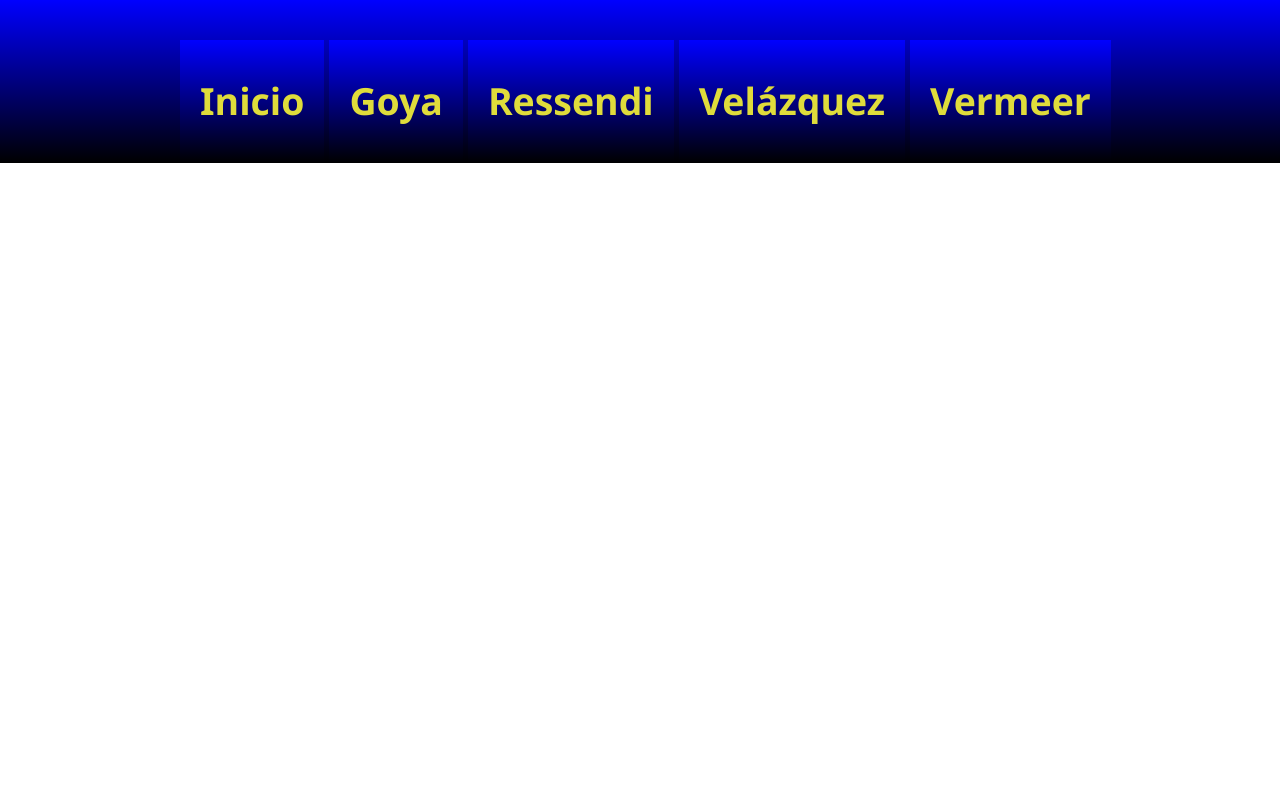
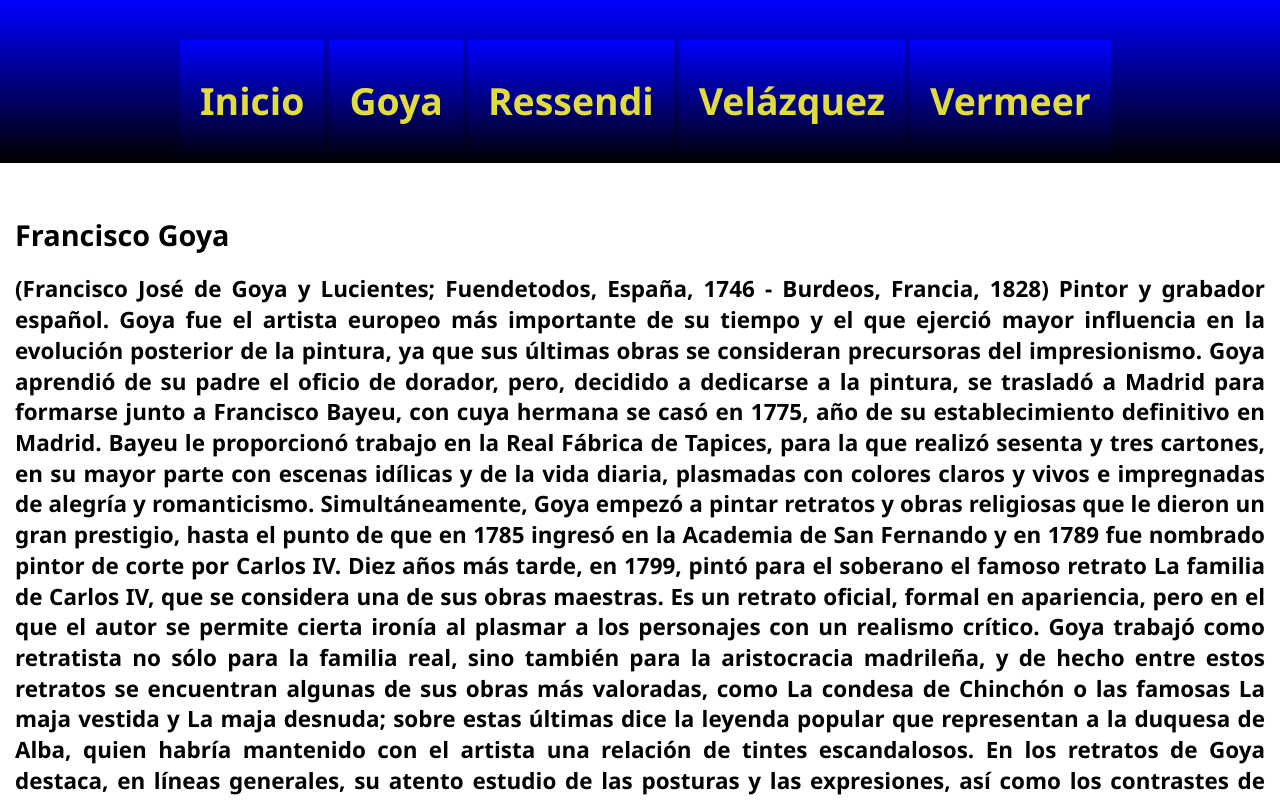
Before and after one commit to yisus2099/-Sitio-web-Pintores, a website: page public/goya.html in a window 1280 px wide. Shown: the top 800 px of the page. Drawn offline with Linux system fonts and the light colour scheme.

Commit message:
Agregue texto a la pagina de goya

```diff
--- a/public/goya.html
+++ b/public/goya.html
@@ -21,7 +21,26 @@
 
         </nav>
         </header>
+    <main>
+      <article>
+        <h1>Francisco Goya</h1>
+        <h3>(Francisco José de Goya y Lucientes; Fuendetodos, España, 1746 - Burdeos, Francia, 1828) Pintor y grabador español. Goya fue el artista europeo más importante de su tiempo y el que ejerció mayor influencia en la evolución posterior de la pintura, ya que sus últimas obras se consideran precursoras del impresionismo.
+            Goya aprendió de su padre el oficio de dorador, pero, decidido a dedicarse a la pintura, se trasladó a Madrid para formarse junto a Francisco Bayeu, con cuya hermana se casó en 1775, año de su establecimiento definitivo en Madrid. Bayeu le proporcionó trabajo en la Real Fábrica de Tapices, para la que realizó sesenta y tres cartones, en su mayor parte con escenas idílicas y de la vida diaria, plasmadas con colores claros y vivos e impregnadas de alegría y romanticismo.
+            Simultáneamente, Goya empezó a pintar retratos y obras religiosas que le dieron un gran prestigio, hasta el punto de que en 1785 ingresó en la Academia de San Fernando y en 1789 fue nombrado pintor de corte por Carlos IV. Diez años más tarde, en 1799, pintó para el soberano el famoso retrato La familia de Carlos IV, que se considera una de sus obras maestras. Es un retrato oficial, formal en apariencia, pero en el que el autor se permite cierta ironía al plasmar a los personajes con un realismo crítico.
+            Goya trabajó como retratista no sólo para la familia real, sino también para la aristocracia madrileña, y de hecho entre estos retratos se encuentran algunas de sus obras más valoradas, como La condesa de Chinchón o las famosas La maja vestida y La maja desnuda; sobre estas últimas dice la leyenda popular que representan a la duquesa de Alba, quien habría mantenido con el artista una relación de tintes escandalosos. En los retratos de Goya destaca, en líneas generales, su atento estudio de las posturas y las expresiones, así como los contrastes de luces y sombras que realzan la figura del protagonista.
+            Hacia 1799, el pintor concluyó una de sus grandes series de grabados, Los caprichos, ochenta y dos aguafuertes que constituyen una crítica feroz de la sociedad civil y religiosa de la época. En esta serie aparecen ya algunos personajes extraños y macabros que acabarán protagonizando obras posteriores del maestro. Por esos mismos años, Goya se ocupó de la decoración al fresco de la ermita de San Antonio de la Florida, donde realizó una obra de gran impacto escenográfico.
 
+            En 1808, la invasión de España por las tropas napoleónicas colocó al artista en una situación delicada, ya que mantuvo su puesto de pintor de corte con José Bonaparte. Pese a todo, no se privó de plasmar los horrores de la guerra en obras como El 2 de mayo y Los fusilamientos del 3 de mayo, que reflejan los dramáticos acontecimientos de aquellas fechas en Madrid. Además, en los sesenta y seis grabados de Los desastres de la guerra (1810-1814), dio testimonio de las atrocidades cometidas por los dos bandos y acentuó visualmente la crueldad de la guerra como protesta contra ella, lanzada a la posteridad desde la impotencia.
+            Por haber trabajado para José Bonaparte, el artista cayó en desgracia tras la restauración de Fernando VII, y en 1815 se retiró de la vida pública. En 1819 experimentó una recaída en la misteriosa enfermedad que en 1792 lo había dejado completamente sordo. Ello, unido a su nueva vida en soledad en la Quinta del Sordo, casa solariega que había comprado poco antes, debió de contribuir a la exacerbación imaginativa de que el artista dio muestras en la decoración de su nueva vivienda: catorce murales de gran tamaño con predominio de los tonos marrones, grises y negros, sobre temas macabros y terroríficos.
+            Estas obras, conocidas en la actualidad como Pinturas negras, han contribuido con el paso de los años a la consolidación del reconocimiento del genio de Goya, tanto por su originalidad temática como por su técnica pictórica de pincelada amplia y suelta. El pintor se trasladó en 1824 a Burdeos, donde residió hasta su muerte sin dejar de cultivar la pintura y el grabado. La lechera de Burdeos y algunos retratos ilustran la evolución del genio hacia una concepción de los valores plásticos que anuncia el impresionismo. Su obra, fecunda y versátil, de gran libertad técnica y brillantez de ejecución, no ha dejado de acrecentar la importancia de su figura hasta nuestros días.
+
+            </h3>
+
+
+
+      </article>
+
+    </main>
 
 
 
--- a/public/styles/styles.css
+++ b/public/styles/styles.css
@@ -9,3 +9,10 @@ header{
     background: linear-gradient(blue, black);
     padding-top: 10px;
 }
+h3{
+    text-align: justify;
+}
+main{
+    padding: 15px;
+    padding-top: 3px;
+}
```
